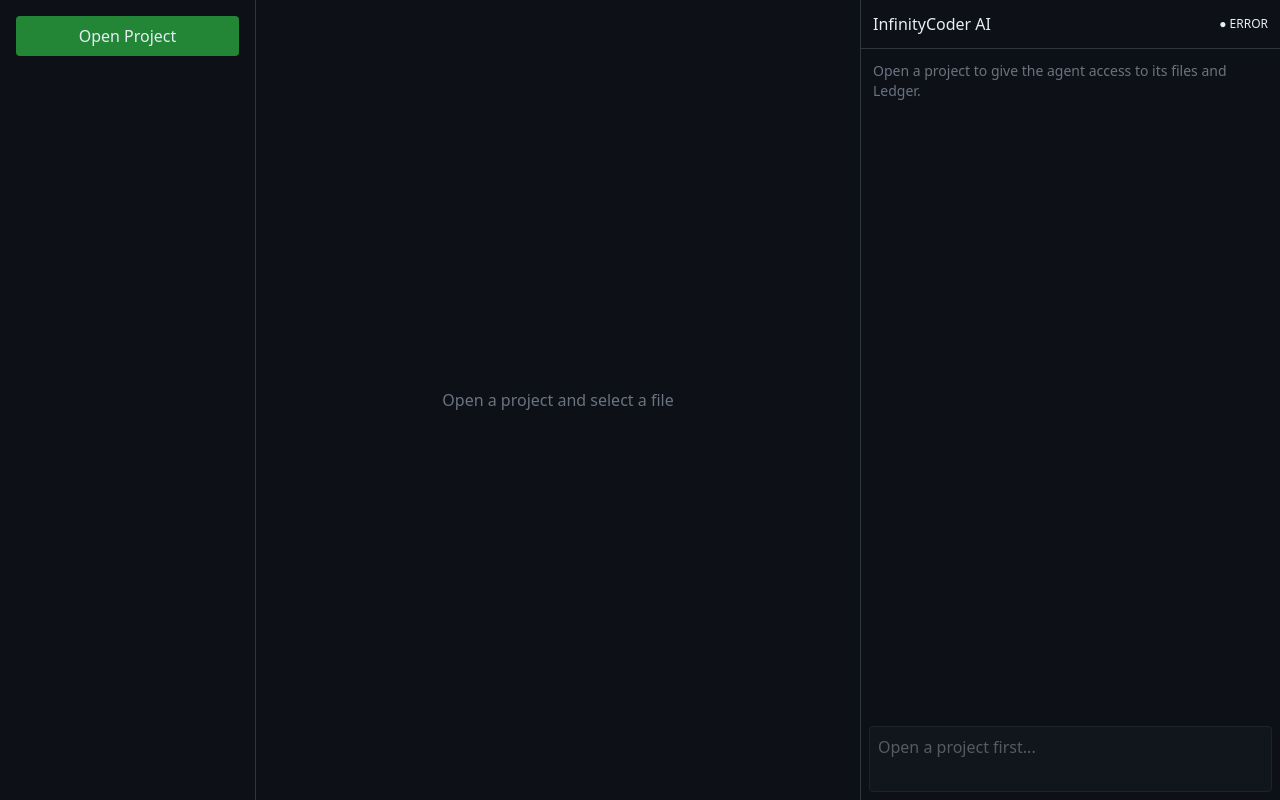
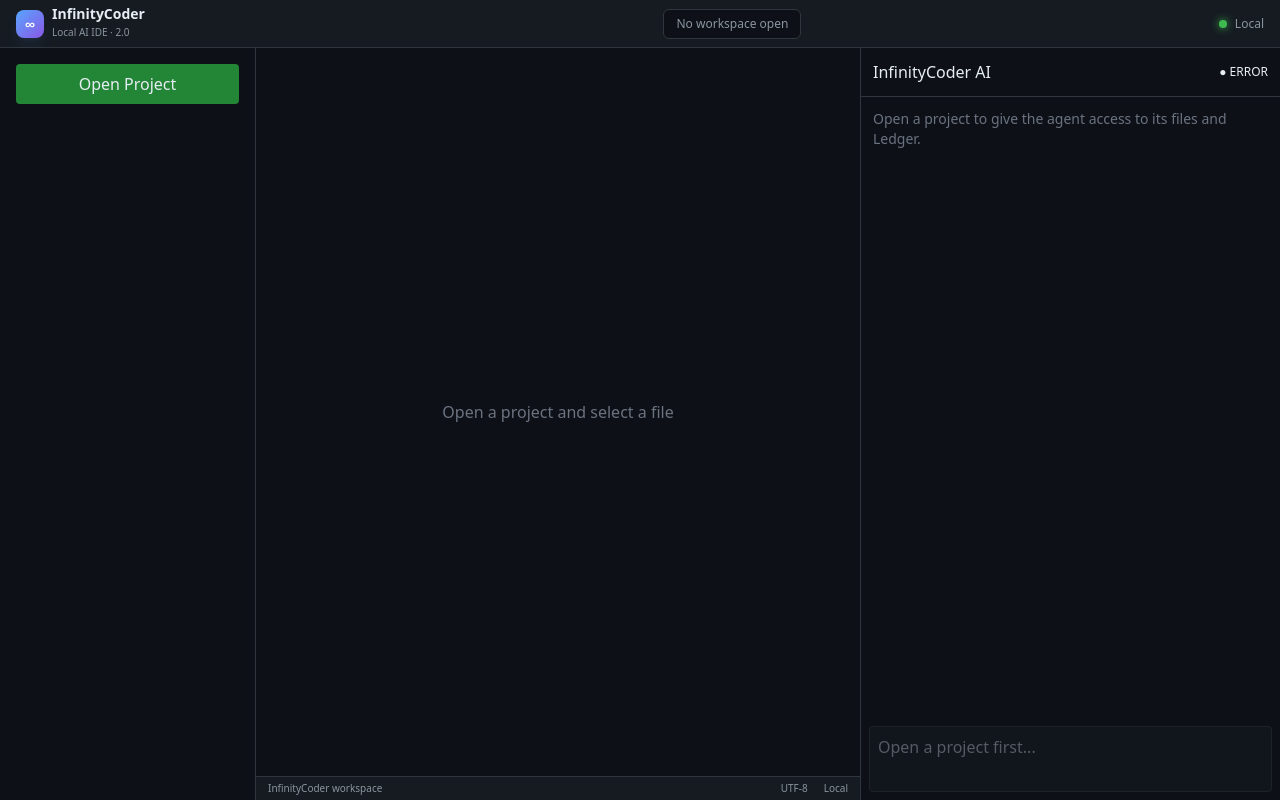
Before and after one commit to miron28022014-wq/InfinityCoder2.0, a React (Vite) app: page / in a window 1280 px wide. Built offline with nearby package versions, Linux system fonts and the light colour scheme.

Commit message:
ui: polish InfinityCoder desktop interface

```diff
--- a/src/App.tsx
+++ b/src/App.tsx
@@ -1 +1,67 @@
-import{useState}from"react";import{FileTree}from"./components/FileTree";import{Editor}from"./components/Editor";import{Chat}from"./components/Chat";export default function App(){const[root,setRoot]=useState("");const[file,setFile]=useState<string|null>(null);const[content,setContent]=useState("");return <main className="h-full flex"><aside className="w-64 border-r border-[#30363d]"><FileTree rootPath={root} onSelectRoot={setRoot} onSelectFile={(p,c)=>{setFile(p);setContent(c)}}/></aside><section className="flex-1"><Editor filePath={file} content={content} onChange={setContent}/></section><aside className="w-[420px] border-l border-[#30363d]"><Chat workspaceRoot={root} openFilePath={file} openFileContent={content}/></aside></main>}
+import { useState } from "react";
+import { FileTree } from "./components/FileTree";
+import { Editor } from "./components/Editor";
+import { Chat } from "./components/Chat";
+
+export default function App() {
+  const [root, setRoot] = useState("");
+  const [file, setFile] = useState<string | null>(null);
+  const [content, setContent] = useState("");
+
+  const fileName = file?.split(/[\\/]/).pop() ?? "No file selected";
+
+  return (
+    <main className="h-full flex flex-col overflow-hidden bg-[#0d1117] text-[#e6edf3]">
+      <header className="h-12 shrink-0 border-b border-[#30363d] bg-[#161b22] flex items-center px-4 gap-4 select-none">
+        <div className="flex items-center gap-2 min-w-[230px]">
+          <div className="w-7 h-7 rounded-lg bg-gradient-to-br from-[#58a6ff] to-[#8957e5] flex items-center justify-center text-white font-bold text-sm shadow-lg shadow-[#58a6ff]/10">∞</div>
+          <div>
+            <div className="text-sm font-semibold leading-none">InfinityCoder</div>
+            <div className="text-[10px] text-[#8b949e] mt-1">Local AI IDE · 2.0</div>
+          </div>
+        </div>
+        <div className="flex-1 flex items-center justify-center">
+          <div className="text-xs text-[#8b949e] bg-[#0d1117] border border-[#30363d] rounded-md px-3 py-1.5 max-w-[520px] truncate">
+            {root ? root : "No workspace open"}
+          </div>
+        </div>
+        <div className="flex items-center gap-2 text-xs text-[#8b949e]">
+          <span className="w-2 h-2 rounded-full bg-[#3fb950] shadow-[0_0_8px_#3fb950]" />
+          Local
+        </div>
+      </header>
+
+      <div className="flex-1 min-h-0 flex">
+        <aside className="w-64 shrink-0 border-r border-[#30363d] bg-[#0d1117] overflow-hidden">
+          <FileTree
+            rootPath={root}
+            onSelectRoot={(p) => { setRoot(p); setFile(null); setContent(""); }}
+            onSelectFile={(p, c) => { setFile(p); setContent(c); }}
+          />
+        </aside>
+
+        <section className="flex-1 min-w-0 bg-[#0d1117] flex flex-col">
+          {file && (
+            <div className="h-9 shrink-0 border-b border-[#30363d] bg-[#161b22] flex items-center">
+              <div className="h-full px-4 flex items-center gap-2 border-r border-[#30363d] bg-[#0d1117] text-xs text-[#e6edf3]">
+                <span className="text-[#58a6ff]">●</span>
+                {fileName}
+              </div>
+            </div>
+          )}
+          <div className="flex-1 min-h-0">
+            <Editor filePath={file} content={content} onChange={setContent} />
+          </div>
+          <footer className="h-6 shrink-0 border-t border-[#30363d] bg-[#161b22] px-3 flex items-center justify-between text-[10px] text-[#8b949e]">
+            <span>{file ? file : "InfinityCoder workspace"}</span>
+            <span className="flex gap-4"><span>UTF-8</span><span>Local</span></span>
+          </footer>
+        </section>
+
+        <aside className="w-[420px] shrink-0 border-l border-[#30363d] bg-[#0d1117] overflow-hidden">
+          <Chat workspaceRoot={root} openFilePath={file} openFileContent={content} />
+        </aside>
+      </div>
+    </main>
+  );
+}
```
